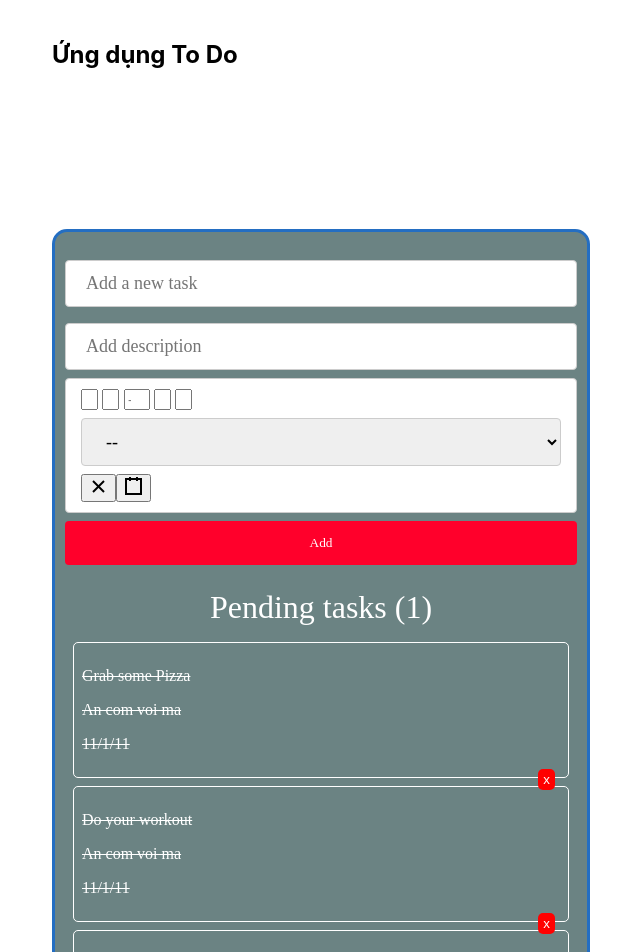
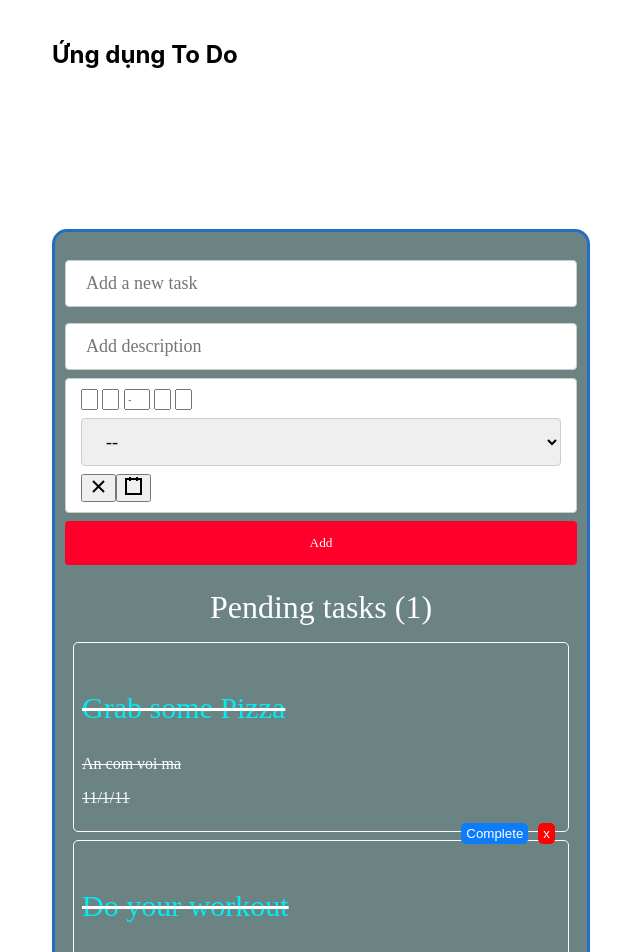
Before and after one commit to TVHung/to-do-reactjs, a React (Create React App) app: page / in a window 1280 px wide. Shown: the top 952 px of the page, without its empty margins (319-959 px from the left). Built offline with nearby package versions, Linux system fonts and the light colour scheme.

Commit message:
copmlete by id and toggle complete

```diff
--- a/src/assets/css/TodoItem.css
+++ b/src/assets/css/TodoItem.css
@@ -0,0 +1,5 @@
+.titleItem {
+    font-size: 30px;
+    color: rgb(0, 237, 245);
+    padding-top: 10px;
+}
--- a/src/component/Todo.js
+++ b/src/component/Todo.js
@@ -85,10 +85,14 @@ function Todo() {
             setTasks(newTasks);
         };
 
-        const completeTask = (index) => {
-            const newTasks = [...tasks];
-            newTasks[index].completed = true;
-            setTasks(newTasks);
+        const completeTask = (idItem) => {
+            const newTask = tasks.map(task => {
+                if (task.id === idItem) {
+                    task.completed = !task.completed;
+                }
+                return task;
+              });
+              setTasks(newTask);
         };
 
         const removeTask = (idItem) => {
--- a/src/component/TodoItem.js
+++ b/src/component/TodoItem.js
@@ -5,13 +5,13 @@ export default function TodoItem({ task, id, completeTask, removeTask }) {
     return (
         <div className="task">
             <div style={{ textDecoration: task.completed ? "line-through" : "" }}>
-                <p>{task.title}</p>
+                <p className="titleItem">{task.title}</p>
                 <p>{task.description}</p>
                 <p>{task.dateTime}</p>
             </div>
             <div className="control">
                 <button style={{ background: "red" }} onClick={() => removeTask(id)}>x</button>
-                {/* <button onClick={() => completeTask(index)}>Complete</button> */}
+                <button onClick={() => completeTask(id)}>Complete</button>
             </div>
         </div>
     )
```
